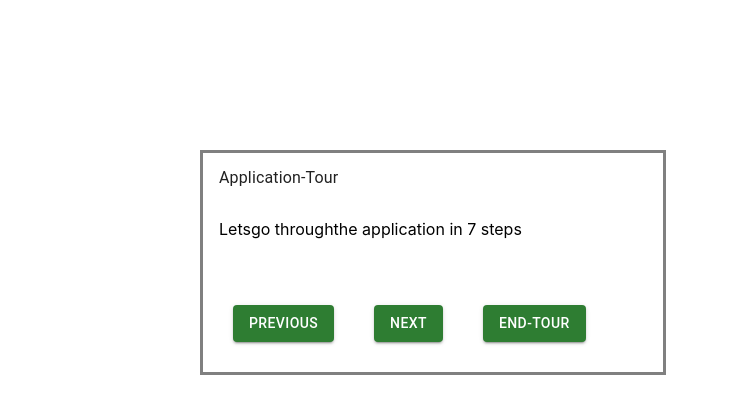
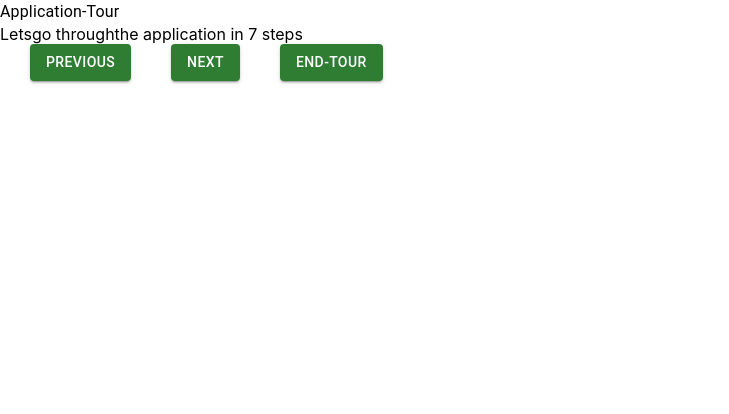
Before and after one commit to laksh-08/my-tour, a React (Create React App) app: page / in a window 1280 px wide. Shown: the top 414 px of the page, without its empty margins (0-729 px from the left). Built offline with nearby package versions, Linux system fonts and the light colour scheme.

Commit message:
Application file

```diff
--- a/src/Components/Tour.js
+++ b/src/Components/Tour.js
@@ -72,25 +72,14 @@ export default
     return(
 
 
-      <Grid sx={Application.box}>
-         <Box sx={{ maxWidth: 460, maxHeight:300,border:'3px solid gray'}}  >
-          <Paper
-            square
-            elevation={0}
-            sx={{
-              display: 'flex',
-              alignItems: 'center',
-              height: 50,
-              pl: 2,
-              bgcolor: 'background.default',
+      <Grid
+          >
+             { /*Call-Label*/}
+            <Typography>{steps[activeStep].label}</Typography>
 
-            }}
-          >
-            <Typography>{steps[activeStep].label}</Typography>
-          </Paper>
-          <Box sx={{ height: 70, maxWidth: 400, width: '100%', p:2,}}>
+            { /*Call-Description*/}
             {steps[activeStep].description}
-          </Box>
+
           <Grid>
 
             { /*Previous-Button*/}
@@ -106,7 +95,7 @@ export default
            <Button onClick={handleClose} sx={Application.text} variant="contained"  color="success" > end-tour </Button>
 
           </Grid>
-        </Box>
+
         </Grid>
 
 
```
